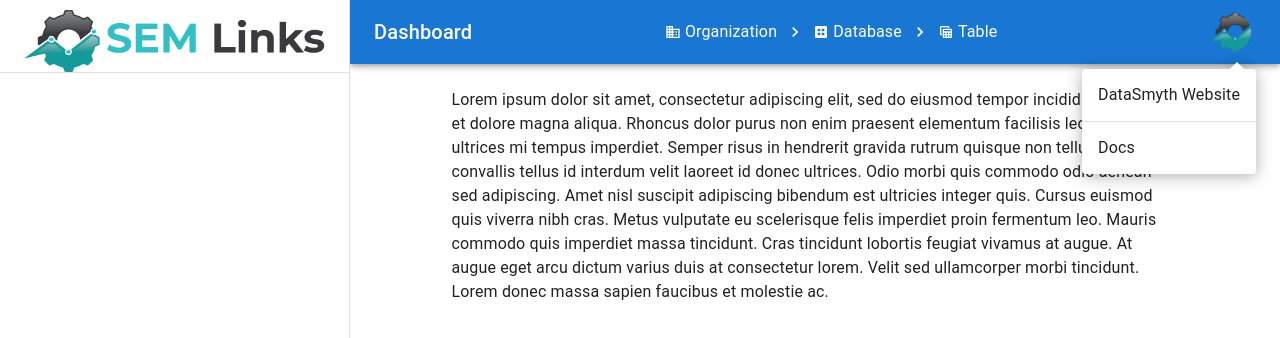
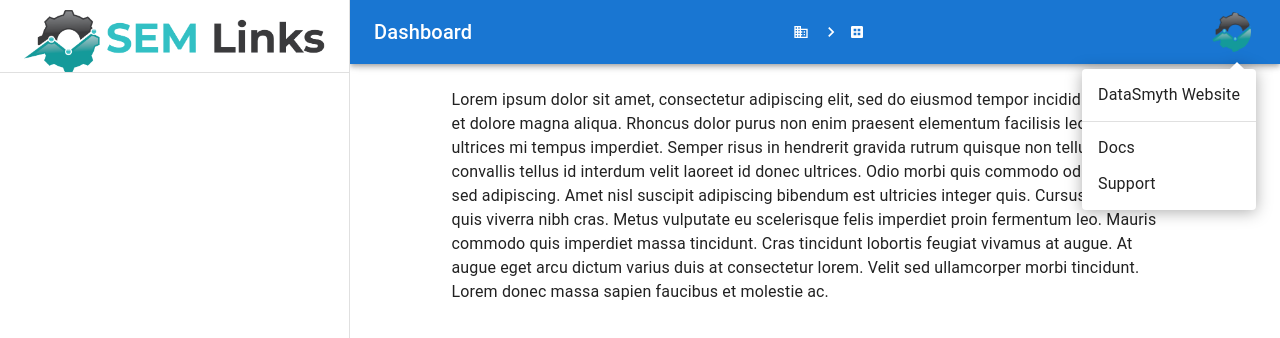
Before and after one commit to carbondigitalus/datasmyth-database-gui, a Next.js app: page / in a window 1280 px wide. Both pictures are taken after a click on the button 1231 px from the left and 32 px from the top of the page. Shown: the top 338 px of the page. Built offline with nearby package versions, Linux system fonts and the light colour scheme.

Commit message:
setup database direct import

```diff
--- a/src/components/templates/portal.template.tsx
+++ b/src/components/templates/portal.template.tsx
@@ -33,9 +33,11 @@ import * as React from 'react';
 // Custom Modules
 import { Project } from './../../utils/smythdb-core/Project';
 import { TableOptions } from 'utils/smythdb-core/TableOptions';
+import DatabaseContext from 'utils/context/database.context';
+import database from './../../database/database.json';
 export interface PageProps {
   children: any;
-  data: Project[];
+  data: any;
   pageTitle: string;
 }
 
@@ -85,7 +87,7 @@ export default class PortalTemplate extends React.Component<PageProps, PageState
             >
               <Link underline='hover' sx={{ display: 'flex', alignItems: 'center' }} color='inherit' href='/'>
                 <BusinessIcon sx={{ mr: 0.5 }} fontSize='inherit' />
-                Organization
+                {database.projectName}
               </Link>
               <Link
                 underline='hover'
@@ -94,12 +96,12 @@ export default class PortalTemplate extends React.Component<PageProps, PageState
                 href='/material-ui/getting-started/installation/'
               >
                 <DatasetIcon sx={{ mr: 0.5 }} fontSize='inherit' />
-                Database
+                {database.databaseType}
               </Link>
-              <Typography sx={{ display: 'flex', alignItems: 'center' }}>
+              {/* <Typography sx={{ display: 'flex', alignItems: 'center' }}>
                 <TableViewIcon sx={{ mr: 0.5 }} fontSize='inherit' />
                 Table
-              </Typography>
+              </Typography> */}
             </Breadcrumbs>
             <Box sx={{ display: 'flex', alignItems: 'center', textAlign: 'center' }}>
               <Tooltip title='DataSmyth Details'>
@@ -161,6 +163,9 @@ export default class PortalTemplate extends React.Component<PageProps, PageState
               <MenuItem component={Link} href='https://datasmyth.com' target='_blank'>
                 Docs
               </MenuItem>
+              <MenuItem component={Link} href='https://' target='_blank'>
+                Support
+              </MenuItem>
             </Menu>
           </Toolbar>
         </AppBar>
@@ -185,8 +190,6 @@ export default class PortalTemplate extends React.Component<PageProps, PageState
           <Divider />
           <List>
             <ListItem disablePadding>
-              {this.props.data.map((item: Project) => {
-                return (
               <TreeView
                 aria-label='customized'
                 defaultExpanded={['1']}
@@ -195,14 +198,17 @@ export default class PortalTemplate extends React.Component<PageProps, PageState
                 defaultEndIcon={<DisabledByDefaultIcon />}
                 sx={{ height: 264, flexGrow: 1, maxWidth: 400, overflowY: 'auto', py: 4, px: 1.5 }}
               >
-                    <TreeItem nodeId='1' label={item.projectName}>
-                      {item.tableList.map((table) => {
-                        return <TreeItem nodeId='2' label={table[0]} />;
-                      })}
+                <TreeItem nodeId='1' label={database.projectName}>
+                  {() => {
+                    const keys = Object.keys(database.tableList[0]);
+                    return <h2>awesome list of keys</h2>;
+                    // for (let i = 0; i < keys.length; i++) {
+                    //   const itemCount = i + 1;
+                    //   return <TreeItem nodeId={`${itemCount}`} label={keys[i]} />;
+                    // }
+                  }}
                 </TreeItem>
               </TreeView>
-                );
-              })}
             </ListItem>
           </List>
         </Drawer>
```
Lines whose indentation alone changed are shown as unchanged.
